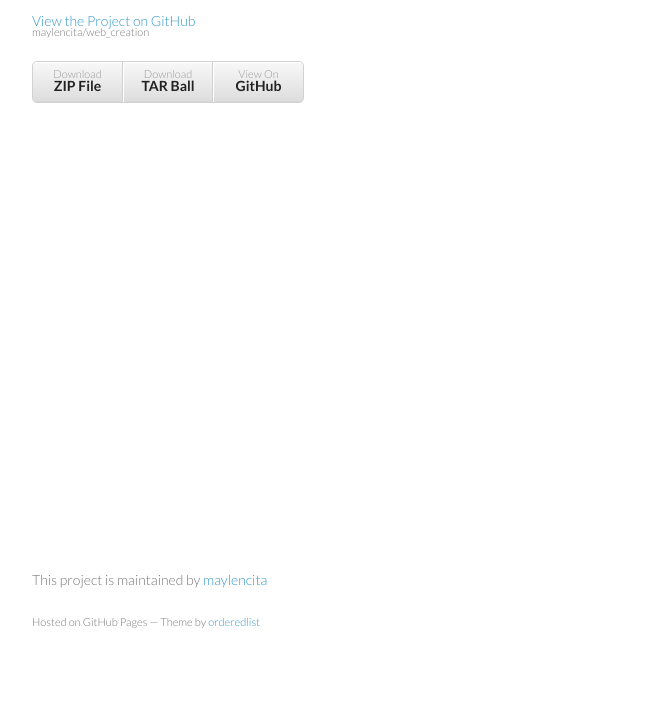
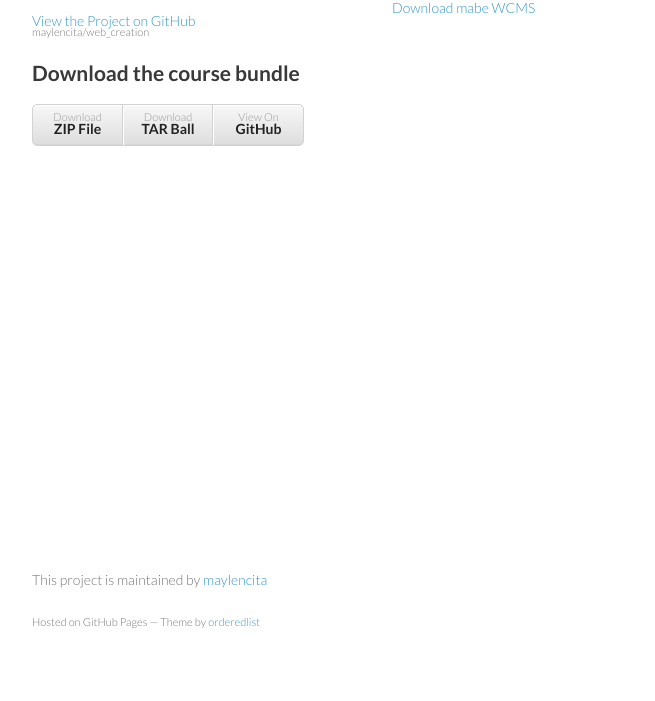
Before and after one commit to maylencita/web_creation, a plain HTML site: page index.html in a window 1280 px wide. Shown: the part 99-800 px from the top of the page, without its empty margins (178-833 px from the left). Drawn offline with Linux system fonts and the light colour scheme.

Commit message:
Add mabe zip

```diff
--- a/index.html
+++ b/index.html
@@ -3,7 +3,7 @@
   <head>
     <meta charset="utf-8">
     <meta http-equiv="X-UA-Compatible" content="chrome=1">
-    <title>Web creation by maylencita</title>
+    <title>Web creation</title>
 
     <link rel="stylesheet" href="stylesheets/styles.css">
     <link rel="stylesheet" href="stylesheets/pygment_trac.css">
@@ -20,6 +20,7 @@
 
         <p class="view"><a href="https://github.com/maylencita/web_creation">View the Project on GitHub <small>maylencita/web_creation</small></a></p>
 
+        <h2>Download the course bundle</h2>
 
         <ul>
           <li><a href="https://github.com/maylencita/web_creation/zipball/master">Download <strong>ZIP File</strong></a></li>
@@ -30,7 +31,10 @@
       <section>
         <h3>
 <a name="welcome-to-web-creation-page" class="anchor" href="#welcome-to-web-creation-page"><span class="octicon octicon-link"></span></a>Welcome to Web Creation Page</h3>
-      </section>
+
+	<h4><a href="mabe.zip"> Download mabe WCMS</a> </h4>
+
+	</section>
       <footer>
         <p>This project is maintained by <a href="https://github.com/maylencita">maylencita</a></p>
         <p><small>Hosted on GitHub Pages &mdash; Theme by <a href="https://github.com/orderedlist">orderedlist</a></small></p>
```
Also changed, not shown: 1 other file.
